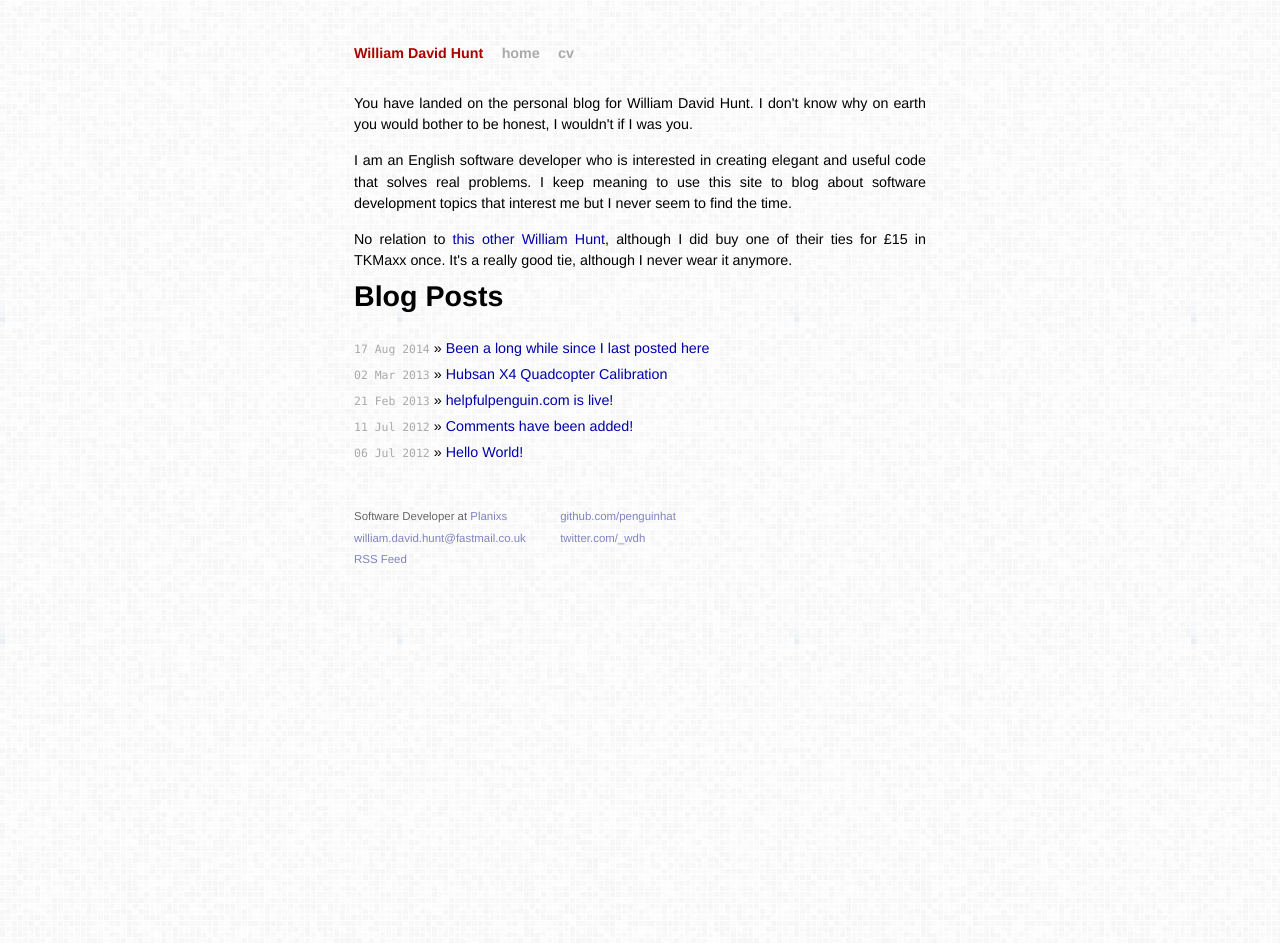
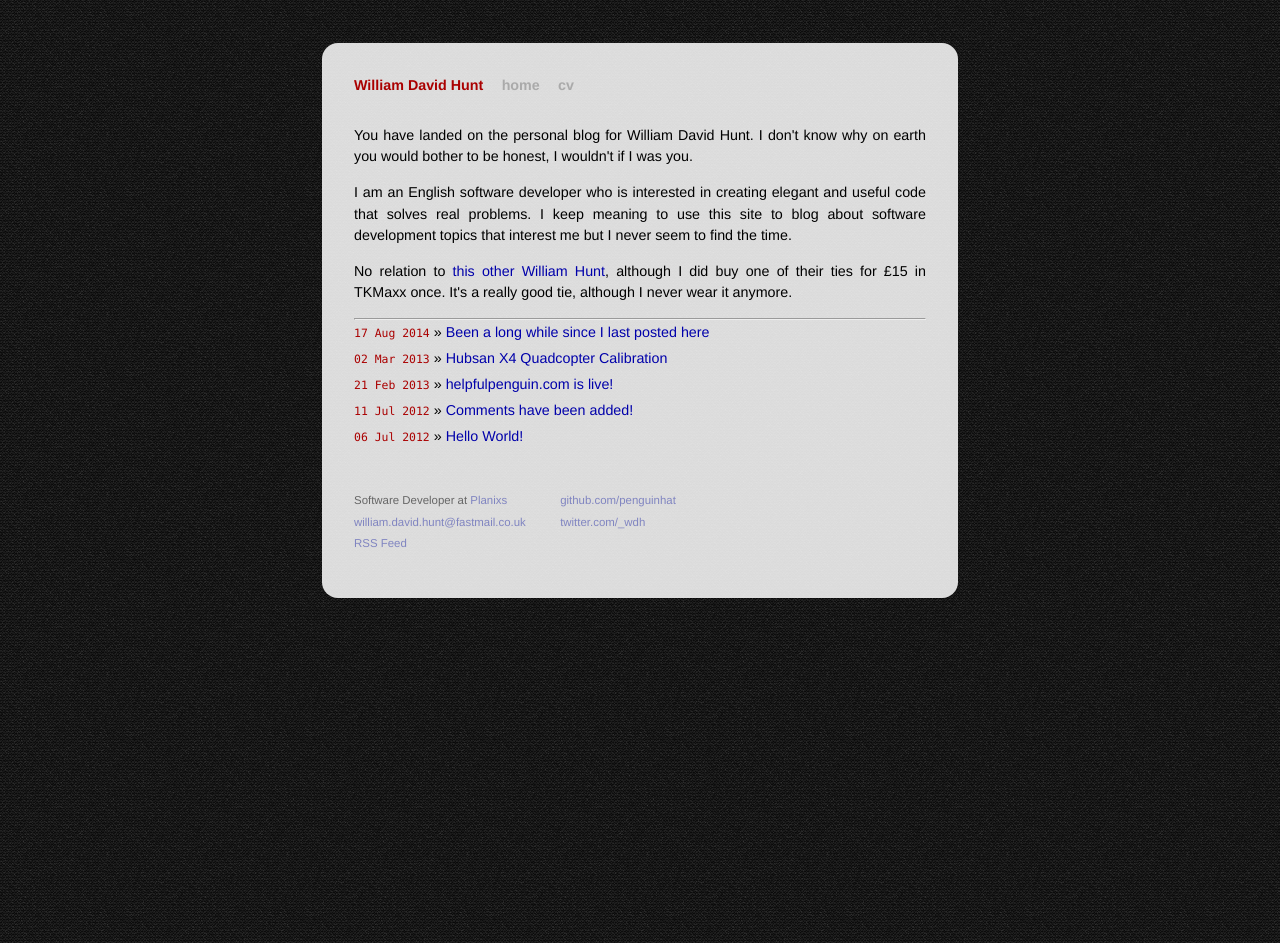
Before and after one commit to penguinhat/penguinhat.github.com, a Jekyll site: the page built from index.html, in a window 1280 px wide. Built offline with Jekyll 4.4.1, drawn with Linux system fonts in a browser that asks for light colours.

Commit message:
Change the background image and add a white background thing

```diff
--- a/README.markdown
+++ b/README.markdown
@@ -15,6 +15,6 @@ The following directories and their contents are Copyright William David Hunt. Y
 
 All other directories and files are MIT Licensed. Feel free to use the HTML and CSS as you please.
 
-The background image is [Subtle Grey][sg] by Haris Šumić.
+The background image is [Binding Dark][sp] by Tia Newbury.
 
-[sg]: http://subtlepatterns.com/subtle-grey/
+[sp]: https://subtlepatterns.com/binding-dark/
--- a/css/screen.css
+++ b/css/screen.css
@@ -20,6 +20,12 @@ body {
   font: 13.34px helvetica, arial, clean, sans-serif;
   font-size: small;
   text-align: center;
+}
+
+.site {
+  background-color: rgba(255, 255, 255, 0.85);
+  padding: 32px;
+  border-radius: 16px;
 }
 
 /* h1, h2, h3, h4, h5, h6 {
@@ -72,7 +78,7 @@ ul.posts {
   }
 
   ul.posts span {
-    color: #aaa;
+    color: #a00;
     font-family: Monaco, "Courier New", monospace;
     font-size: 80%;
   }
--- a/index.html
+++ b/index.html
@@ -10,7 +10,8 @@ title: William David Hunt
 
   <p>No relation to <a href='http://www.williamhunt.co.uk'>this other William Hunt</a>, although I did buy one of their ties for £15 in TKMaxx once. It's a really good tie, although I never wear it anymore.</p>
 
-  <h1>Blog Posts</h1>
+  <hr />
+
   <ul class="posts">
     {% for post in site.posts %}
       <li><span>{{ post.date | date_to_string }}</span> &raquo; <a href="{{ post.url }}">{{ post.title }}</a></li>
```
Also changed, not shown: static/grey.png.
